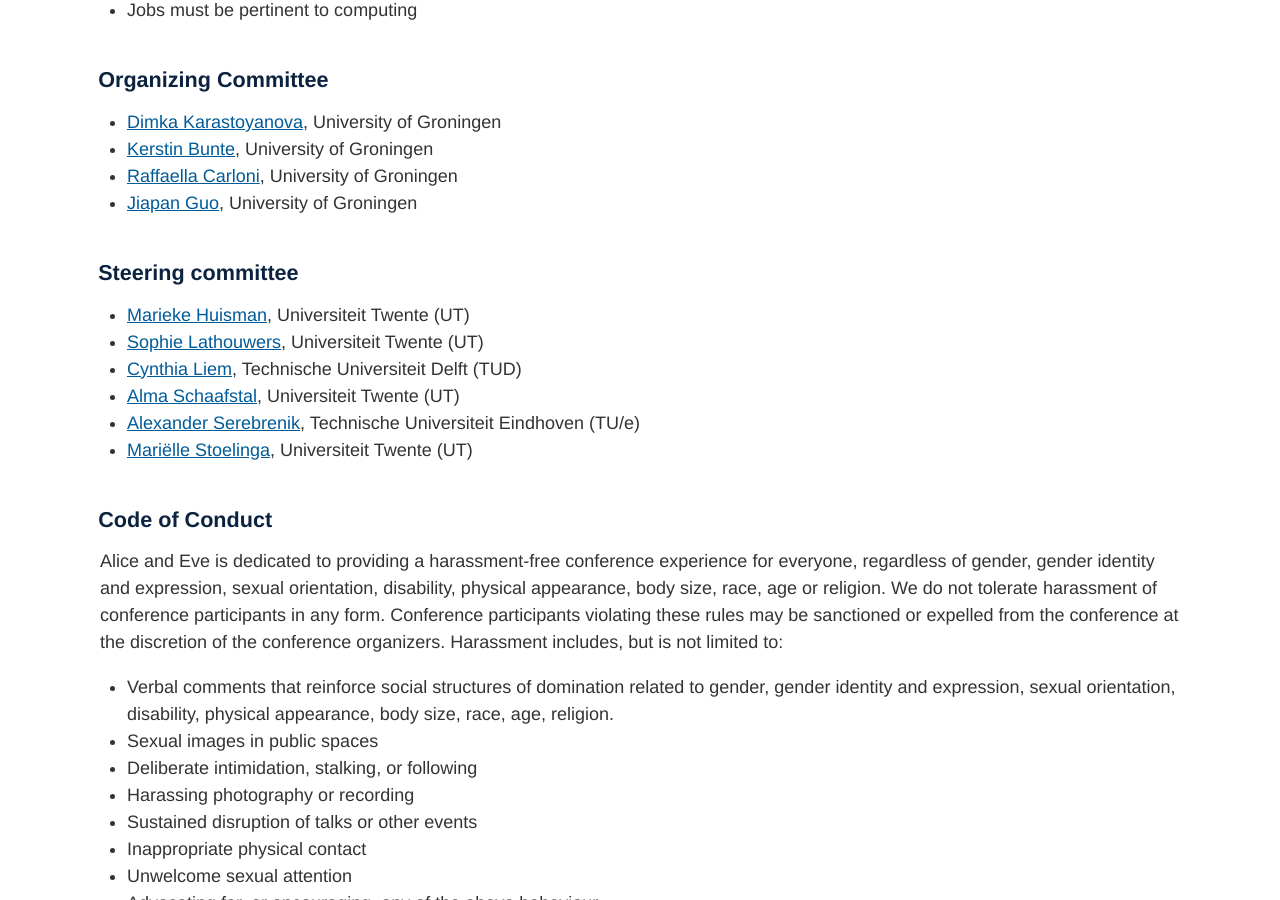
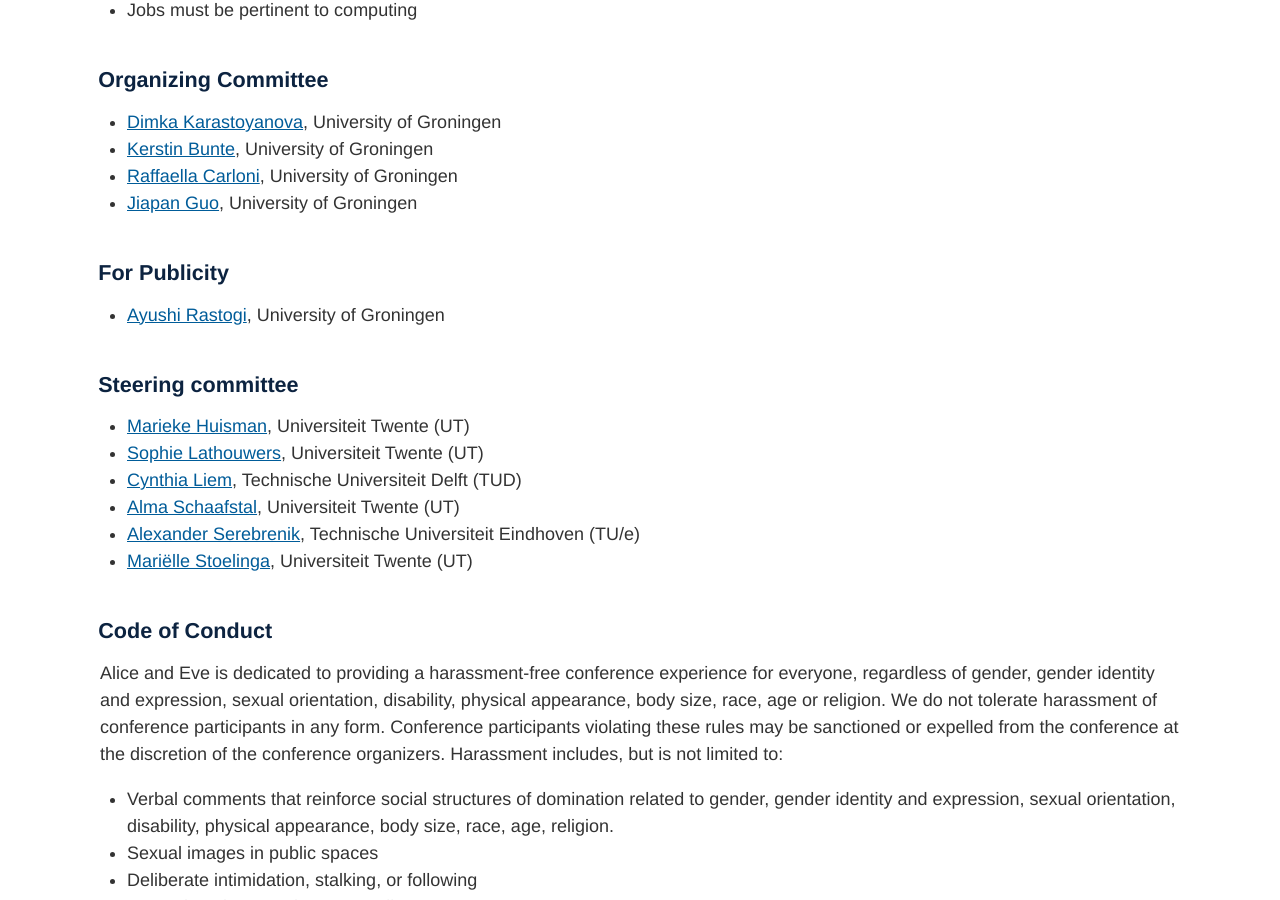
Before and after one commit to alice-and-eve/2025, a Jekyll site: the page built from index.md, in a window 1280 px wide and 900 px high, scrolled down 2702 px. Built offline with Jekyll 4.4.1, drawn with Linux system fonts in a browser that asks for light colours.

Commit message:
Update index.md

```diff
--- a/index.md
+++ b/index.md
@@ -140,6 +140,9 @@
 - [Raffaella Carloni](https://www.rug.nl/staff/r.carloni/), University of Groningen
 - [Jiapan Guo](https://www.rug.nl/staff/j.guo/), University of Groningen
 
+## For Publicity
+- [Ayushi Rastogi](https://www.rug.nl/staff/a.rastogi/), University of Groningen
+
 ## Steering committee
 
 - [Marieke Huisman](https://people.utwente.nl/m.huisman), Universiteit Twente (UT)
```
